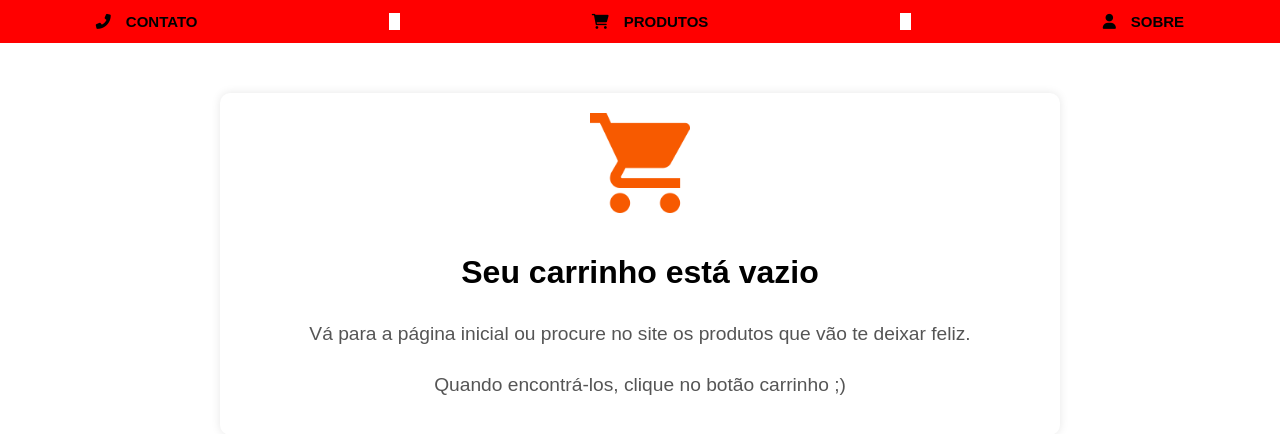
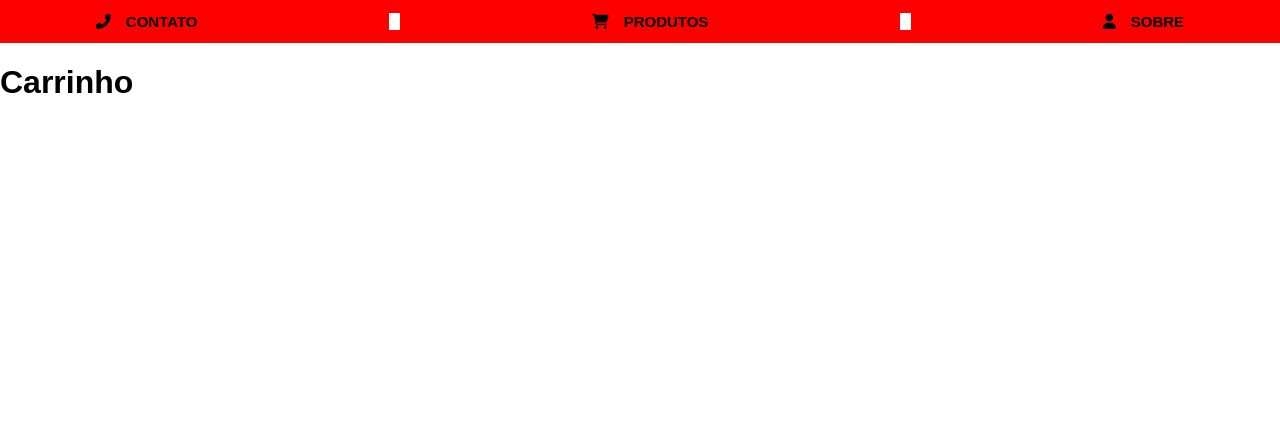
Before and after one commit to LodzinhGabriel/ProjetoFinalBK1LMA, a Flask app: page /carrinho in a window 1280 px wide. Shown: the part 65-499 px from the top of the page. Run offline with Flask 3, Linux system fonts and the light colour scheme.

Commit message:
Carrinho_limpo

```diff
--- a/templates/carrinho.html
+++ b/templates/carrinho.html
@@ -1,45 +1,6 @@
 {% extends 'layout.html' %}
 {% block content %}
 
-<style>
-
-.main-content {
-    display: flex;
-    flex-direction: column;
-    align-items: center;
-    justify-content: center;
-    text-align: center;
-    background-color: white;
-    margin: 50px auto;
-    padding: 20px;
-    max-width: 800px;
-    border-radius: 10px;
-    box-shadow: 0 0 10px rgba(0, 0, 0, 0.1);
-}
-.main-content img {
-    max-width: 100px;
-    margin-bottom: 20px;
-}
-.main-content h1 {
-    font-size: 2em;
-    color: black;
-}
-.main-content p {
-    font-size: 1.2em;
-    color: #555;
-    margin-top: 10px;
-}
-</style>
-</head>
-<body>
-
-<div class="main-content">
-<img src="../static/assets/carrinho.png" alt="Carrinho">
-<h1>Seu carrinho está vazio</h1>
-<p>Vá para a página inicial ou procure no site os produtos que vão te deixar feliz.</p>
-<p>Quando encontrá-los, clique no botão carrinho ;)</p>
-</div>
-</body>
-</html>
+<h1>Carrinho</h1>
 
 {% endblock %}
```
